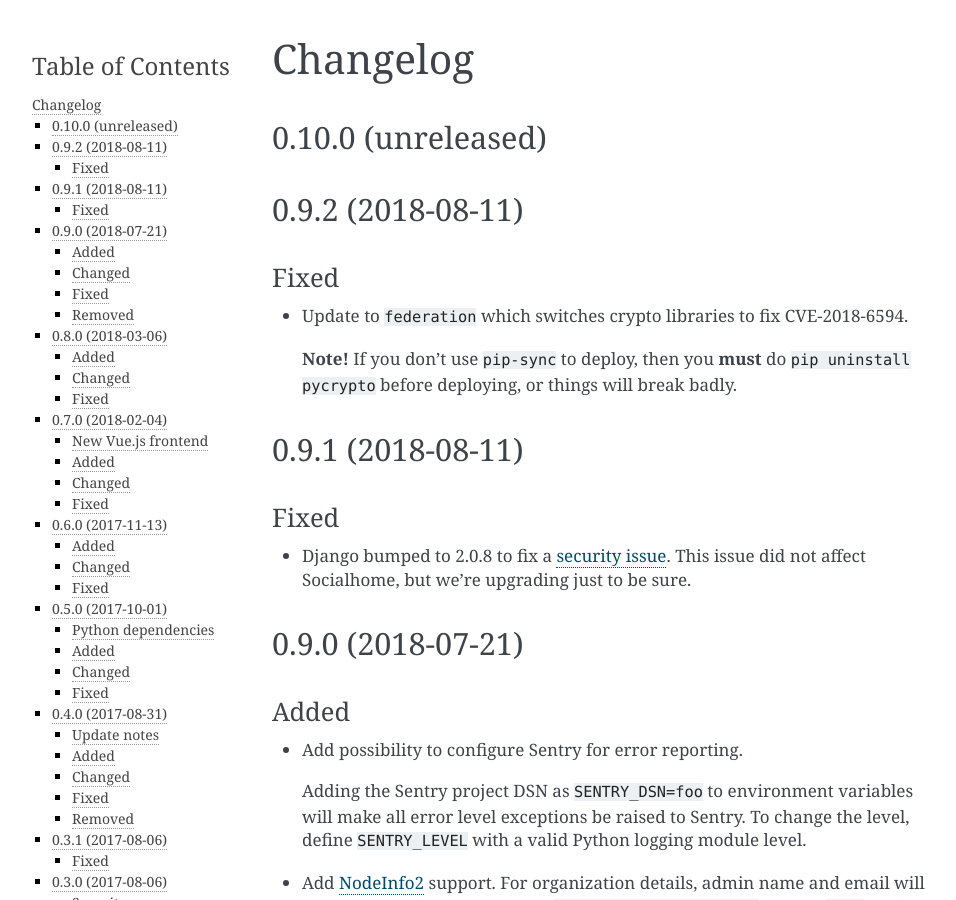
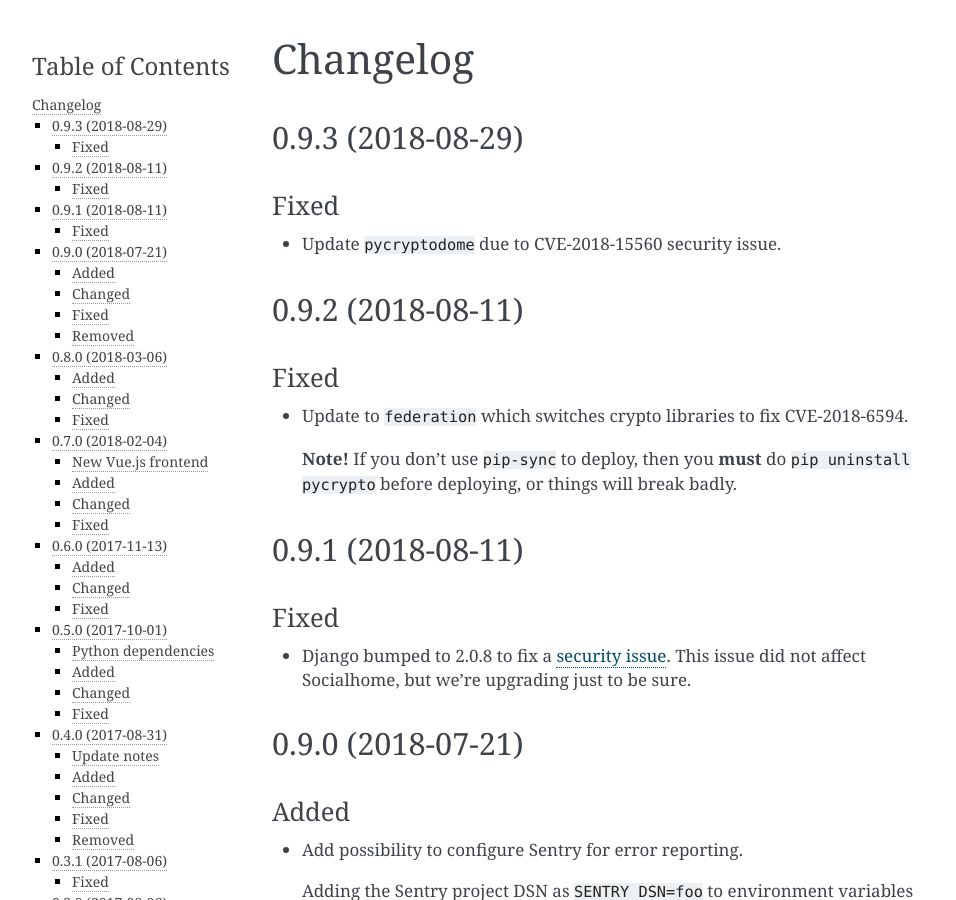
Before and after one commit to jaywink/socialhome, a Sphinx documentation site: the page built from docs/changelog.rst, in a window 1280 px wide and 900 px high. Shown: the whole window, without its empty margins (148-1104 px from the left). Built offline with Sphinx 7.4.7, drawn with Linux system fonts in a browser that asks for light colours.

Commit message:
Update ``pycryptodome`` due to CVE-2018-15560 security issue
Release 0.9.3.

```diff
--- a/docs/changelog.rst
+++ b/docs/changelog.rst
@@ -3,8 +3,13 @@
 Changelog
 =========
 
-0.10.0 (unreleased)
--------------------
+0.9.3 (2018-08-29)
+------------------
+
+Fixed
+.....
+
+* Update ``pycryptodome`` due to CVE-2018-15560 security issue.
 
 0.9.2 (2018-08-11)
 ------------------
--- a/docs/conf.py
+++ b/docs/conf.py
@@ -1,6 +1,6 @@
 #!/usr/bin/env python3
 # -*- coding: utf-8 -*-
-__version__ = "0.10.0-dev"
+__version__ = "0.9.3"
 
 # Federation documentation build configuration file, created by
 # sphinx-quickstart on Sun Oct  2 12:42:19 2016.
--- a/socialhome/__init__.py
+++ b/socialhome/__init__.py
@@ -1,5 +1,5 @@
 # -*- coding: utf-8 -*-
-__version__ = "0.10.0-dev"
+__version__ = "0.9.3"
 __version_info__ = tuple([int(num) if num.isdigit() else num for num in __version__.replace("-", ".", 1).split(".")])
 
 default_app_config = "socialhome.apps.SocialhomeConfig"
```
Also changed, not shown: 1 other file.
